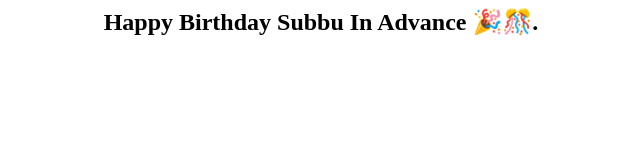
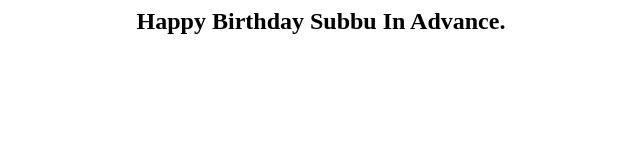
Before and after one commit to phanidhard/wish.github.io, a plain HTML site: page index.html in a window 1280 px wide. Shown: the whole page, without its empty margins (319-959 px from the left). Drawn offline with Linux system fonts and the light colour scheme.

Commit message:
Update index.html

```diff
--- a/index.html
+++ b/index.html
@@ -3,6 +3,6 @@
 		<title>Happy Birthday Subbu</title>
 	</head>
 	<body>
-		<h2 style="text-align:center">Happy Birthday Subbu In Advance 🎉🎊.</h2>
+		<h2 style="text-align:center">Happy Birthday Subbu In Advance.</h2>
 	</body>
 </html>
```
